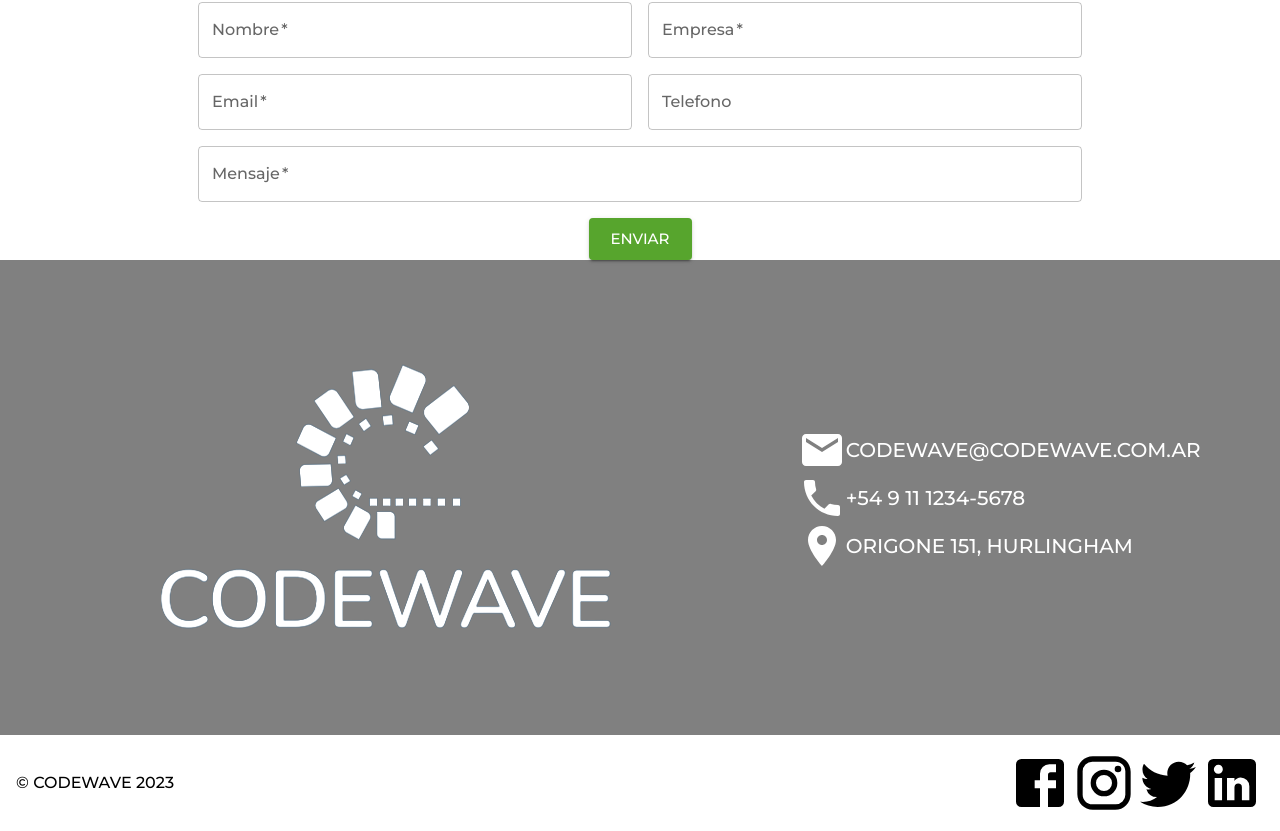
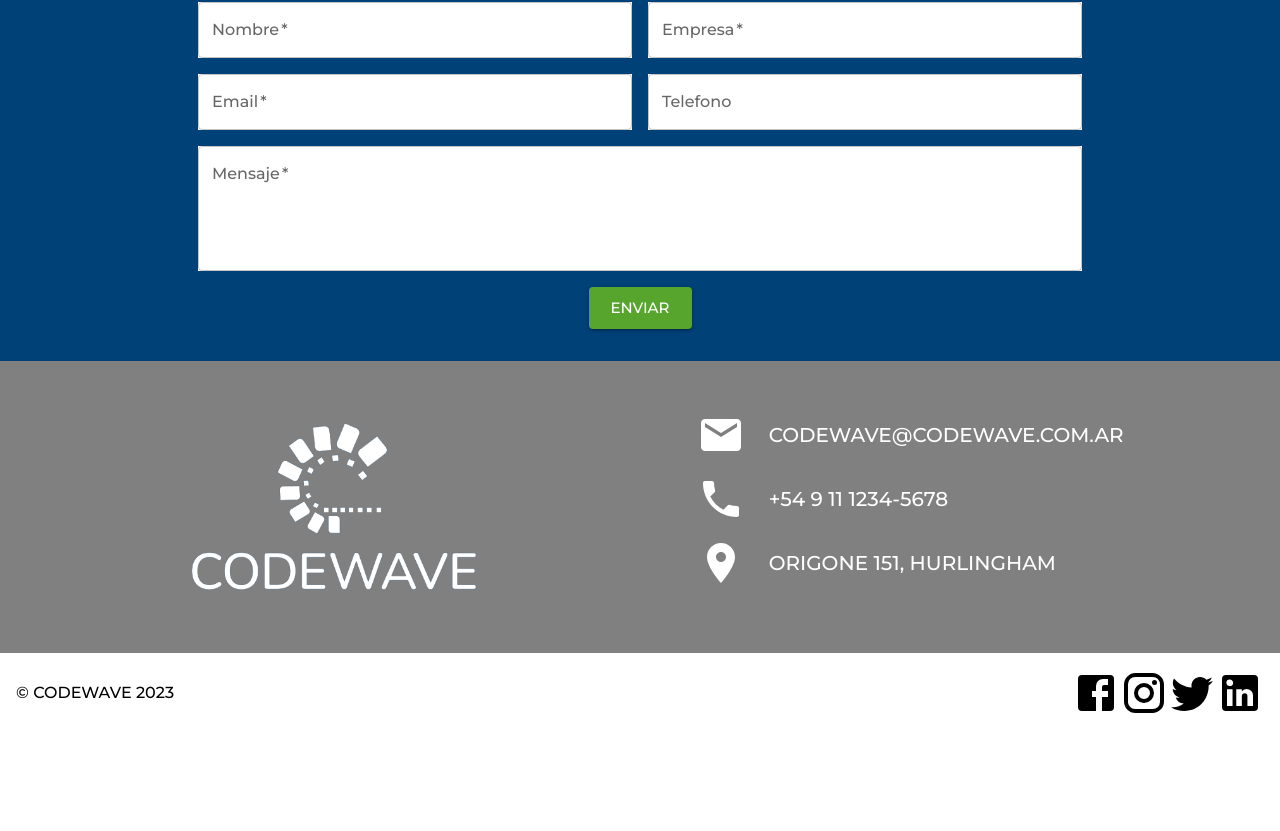
Before and after one commit to jyturrieta/codewave-www, a React (Create React App) app: page / in a window 1280 px wide. Shown: the part 434-1265 px from the top of the page. After the commit the page ends 1167 px from the top, so only its background shows below. Built offline with nearby package versions, Linux system fonts and the light colour scheme.

Commit message:
cambios en footer y form

```diff
--- a/package.json
+++ b/package.json
@@ -5,7 +5,8 @@
   "dependencies": {
     "@emotion/react": "^11.11.1",
     "@emotion/styled": "^11.11.0",
-    "@mui/material": "^5.14.12",
+    "@mui/icons-material": "^5.14.13",
+    "@mui/material": "^5.14.13",
     "@testing-library/jest-dom": "^5.17.0",
     "@testing-library/react": "^13.4.0",
     "@testing-library/user-event": "^13.5.0",
--- a/src/components/ContactForm.jsx
+++ b/src/components/ContactForm.jsx
@@ -17,7 +17,8 @@ export default function ContactForm() {
 
   return (
     <>
-      <Box bgcolor="primary.main" sx={{display:"flex", justifyContent: "center", flexDirection:"column"}}>
+    <Box bgcolor="primary.main">
+      <Box sx={{display:"flex", justifyContent: "center", flexDirection:"column"}}>
         <Box>
           <Typography variant="h4" align="center" color="white.main">
             CONTÁCTANOS
@@ -29,8 +30,8 @@ export default function ContactForm() {
           </Typography>
         </Box>
       </Box>
-      <Box display="grid" justifyContent="center" mt="1rem">
-        <Grid sx={{maxWidth:"md"}} container spacing={2}>
+      <Box display="grid" justifyContent="center" mt="1rem" >
+        <Grid sx={{maxWidth:"md"}} container spacing={2} >
             <Grid item xs={12} sm={6} md={6}>
                 <TextField
                  label="Nombre"
@@ -40,6 +41,7 @@ export default function ContactForm() {
                     value={nombre}
                     onChange={(e) => setNombre(e.target.value)}
                     required
+                    sx={{background:"white"}}
                 />
             </Grid>
             <Grid item xs={12} sm={6} md={6}>
@@ -51,6 +53,7 @@ export default function ContactForm() {
                     value={empresa}
                     onChange={(e) => setEmpresa(e.target.value)}
                     required
+                    sx={{background:"white"}}
                 />
             </Grid>
             <Grid item xs={12} sm={6} md={6}>
@@ -62,6 +65,7 @@ export default function ContactForm() {
                     value={email}
                     onChange={(e) => setEmail(e.target.value)}
                     required
+                    sx={{background:"white"}}
                 />
             </Grid>
             <Grid item xs={12} sm={6} md={6}>
@@ -72,18 +76,20 @@ export default function ContactForm() {
                     type="text"
                     value={telefono}
                     onChange={(e) => setTelefono(e.target.value)}
+                    sx={{background:"white"}}
                 />
             </Grid>
             <Grid item xs={12} sm={12} md={12}>
                 <TextField
                  label="Mensaje"
-                    variant="outlined"
+                    rows={4}
                     fullWidth
                     type="text"
                     value={mensaje}
                     onChange={(e) => setMensaje(e.target.value)}
                     multiline
                     required
+                    sx={{background:"white"}}
                 />
             </Grid>
             <Grid item xs={12} sm={12} md={12} display="grid" justifyContent="center">
@@ -94,10 +100,12 @@ export default function ContactForm() {
                     onClick={handleSubmit}
                     variant="contained"
                     size="large"
+                    sx={{marginBottom:4}}
                 >Enviar</Button>
             </Grid>
-        </Grid>
+          </Grid>
         </Box>
+      </Box>
     </>
   );
 }
--- a/src/components/Footer.jsx
+++ b/src/components/Footer.jsx
@@ -23,28 +23,28 @@ const Footer = () => {
         <Box sx={{ display: "flex", flexDirection: { xs:"column", sm: "column", md: "row" }, justifyContent:"space-evenly", alignItems:"center" }}>
           <Box
             component="img"
-            sx={{ margin: "2rem", maxWidth: "100%", height: "auto" }}
+            sx={{ margin: "1rem", maxWidth: "30%", height: "auto" }}
             src={logoBlanco}
             alt="logoBlanco"
           />
           <Box sx={{margin:"2rem", display:"flex", flexDirection:"column"}}>
-            <Box sx={{ display: "flex", alignItems: "center", flexDirection:{xs:"column", sm:"column", md:"row"} }}>
+            <Box sx={{paddingBottom:2, display: "flex", alignItems: "center", flexDirection:{xs:"column", sm:"column", md:"row"} }}>
               <Email sx={{ color: "white.main", fontSize: "3rem" }} />
-              <Typography variant="h6" align="center" color="white.main">
+              <Typography pl={3} variant="h6" align="center" color="white.main">
 
                 CODEWAVE@CODEWAVE.COM.AR
               </Typography>
             </Box>
-            <Box sx={{ display: "flex", alignItems: "center", flexDirection:{xs:"column", sm:"column", md:"row"} }}>
+            <Box sx={{paddingBottom:2, display: "flex", alignItems: "center", flexDirection:{xs:"column", sm:"column", md:"row"} }}>
               <Phone sx={{ color: "white.main", fontSize: "3rem" }} />
-              <Typography variant="h6" align="center" color="white.main">
+              <Typography pl={3} variant="h6" align="center" color="white.main">
 
                 +54 9 11 1234-5678
               </Typography>
             </Box>
-            <Box sx={{ display: "flex", alignItems: "center", flexDirection:{xs:"column", sm:"column", md:"row"} }}>
+            <Box sx={{paddingBottom:2, display: "flex", alignItems: "center", flexDirection:{xs:"column", sm:"column", md:"row"} }}>
               <Place sx={{ color: "white.main", fontSize: "3rem" }} />
-              <Typography variant="h6" align="center" color="white.main">
+              <Typography pl={3} variant="h6" align="center" color="white.main">
 
                 ORIGONE 151, HURLINGHAM
               </Typography>
@@ -58,11 +58,11 @@ const Footer = () => {
           © CODEWAVE {getYear()}
           </Typography>
         </Box>
-        <Box sx={{ display: "flex", justifyContent: "center" }}>
-          <Facebook sx={{  fontSize: "4rem" }} />
-          <Instagram sx={{ fontSize: "4rem" }} />
-          <Twitter sx={{fontSize: "4rem" }} />
-        <LinkedIn sx={{ fontSize: "4rem" }} />
+        <Box sx={{ display: "flex", justifyContent: "center"}}>
+          <Facebook sx={{  fontSize: "3rem" }} />
+          <Instagram sx={{ fontSize: "3rem" }} />
+          <Twitter sx={{fontSize: "3rem" }} />
+        <LinkedIn sx={{ fontSize: "3rem" }} />
         </Box>
       </Box>
     </>
```
Also changed, not shown: 1 other file (tests, documents, lock files or other folders).
